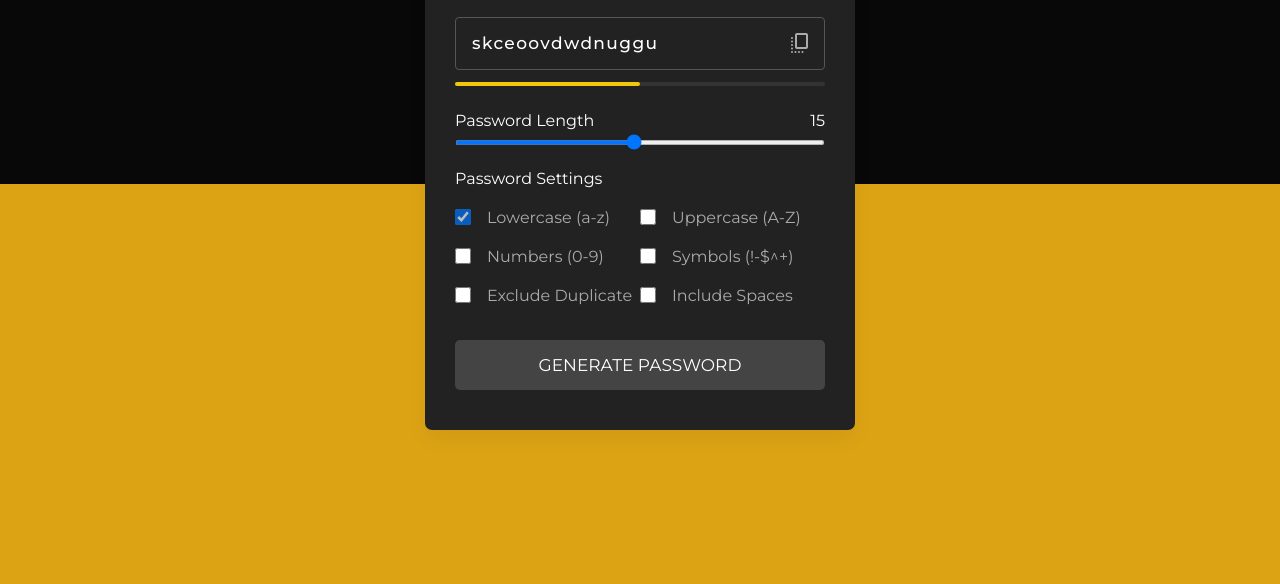
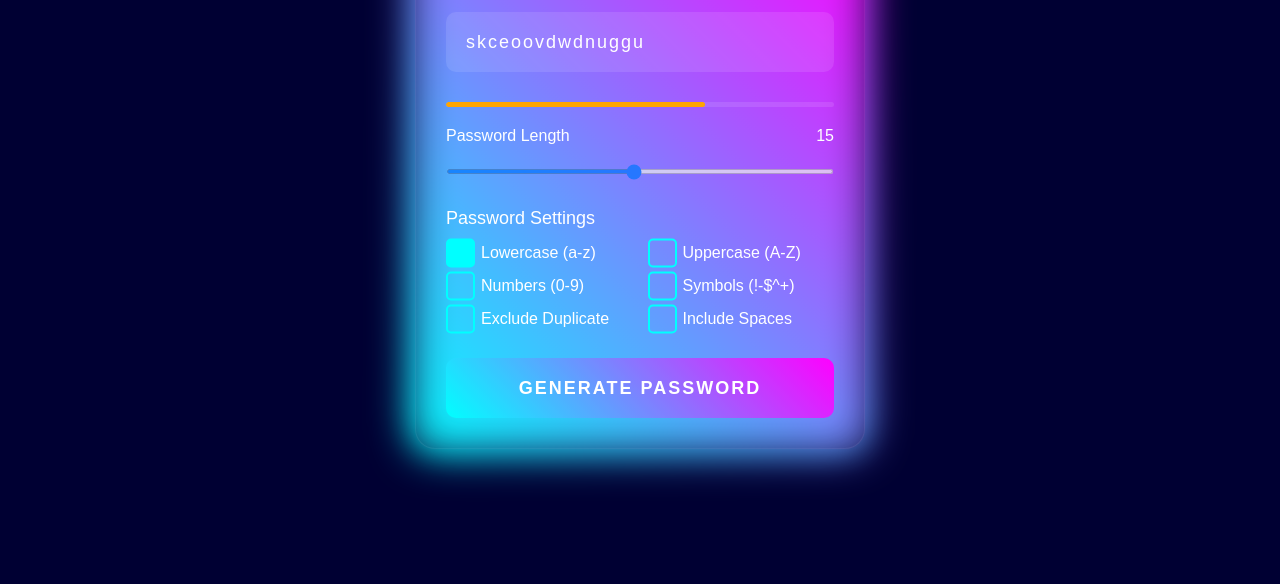
Before and after one commit to Code-name-HeaLer/Project_3, a plain HTML site: page index.html in a window 1280 px wide. Shown: the part 216-800 px from the top of the page. Drawn offline with nearby package versions, Linux system fonts and the light colour scheme.

Commit message:
New UI added

```diff
--- a/index.html
+++ b/index.html
@@ -1,64 +1,66 @@
 <!DOCTYPE html>
-<html lang="en" >
+<html lang="en">
   <head>
-  <meta charset="UTF-8">
-  <meta name="viewport" content="width=device-width, initial-scale=1.0">
+    <meta charset="UTF-8" />
+    <meta name="viewport" content="width=device-width, initial-scale=1.0" />
     <title>Password Generator</title>
-  <link rel='stylesheet' href='https://fonts.googleapis.com/css2?family=Material+Symbols+Rounded:opsz,wght,FILL,GRAD@20..48,100..700,0..1,-50..200'>
-<link rel='stylesheet' href='https://fonts.googleapis.com/css2?family=Montserrat:wght@400;500&amp;display=swap'><link rel="stylesheet" href="./style.css">
-
+    <link
+      rel="stylesheet"
+      href="https://fonts.googleapis.com/css2?family=Material+Symbols+Rounded:opsz,wght,FILL,GRAD@20..48,100..700,0..1,-50..200"
+    />
+    <link
+      rel="stylesheet"
+      href="https://fonts.googleapis.com/css2?family=Montserrat:wght@400;500&amp;display=swap"
+    />
+    <link rel="stylesheet" href="./style.css" />
   </head>
   <body>
     <!-- partial:index.partial.html -->
     <div class="container">
-  <h2>Password Generator</h2>
-  <div class="wrapper">
+      <h2>Sci-Fi Password Generator</h2>
       <div class="input-box">
-      <input type="text" disabled>
-      <span class="material-symbols-rounded">copy_all</span>
+        <input type="text" disabled />
+        <span class="fas fa-copy"></span>
       </div>
       <div class="pass-indicator"></div>
       <div class="pass-length">
         <div class="details">
-        <label class="title">Password Length</label>
+          <label>Password Length</label>
           <span></span>
         </div>
-      <input type="range" min="1" max="30" value="15" step="1">
+        <input type="range" min="1" max="30" value="15" step="1" />
       </div>
       <div class="pass-settings">
         <label class="title">Password Settings</label>
         <ul class="options">
           <li class="option">
-          <input type="checkbox" id="lowercase" checked>
+            <input type="checkbox" id="lowercase" checked />
             <label for="lowercase">Lowercase (a-z)</label>
           </li>
           <li class="option">
-          <input type="checkbox" id="uppercase">
+            <input type="checkbox" id="uppercase" />
             <label for="uppercase">Uppercase (A-Z)</label>
           </li>
           <li class="option">
-          <input type="checkbox" id="numbers">
+            <input type="checkbox" id="numbers" />
             <label for="numbers">Numbers (0-9)</label>
           </li>
           <li class="option">
-          <input type="checkbox" id="symbols">
+            <input type="checkbox" id="symbols" />
             <label for="symbols">Symbols (!-$^+)</label>
           </li>
           <li class="option">
-          <input type="checkbox" id="exc-duplicate">
+            <input type="checkbox" id="exc-duplicate" />
             <label for="exc-duplicate">Exclude Duplicate</label>
           </li>
           <li class="option">
-          <input type="checkbox" id="spaces">
+            <input type="checkbox" id="spaces" />
             <label for="spaces">Include Spaces</label>
           </li>
         </ul>
       </div>
       <button class="generate-btn">Generate Password</button>
     </div>
-</div>
-<!-- partial -->
-  <script  src="./script.js"></script>
-
+    <script src="./script.js"></script>
   </body>
 </html>
--- a/style.css
+++ b/style.css
@@ -1,9 +1,16 @@
+:root {
+  --primary-color: #00ffff;
+  --secondary-color: #ff00ff;
+  --bg-color: #000033;
+  --text-color: #ffffff;
+}
+
 * {
   margin: 0;
   padding: 0;
   box-sizing: border-box;
-  font-family: "Montserrat", sans-serif;
-  color: #fff;
+  font-family: "Orbitron", sans-serif;
+  color: var(--text-color);
 }
 
 body {
@@ -11,209 +18,238 @@ body {
   align-items: center;
   justify-content: center;
   min-height: 100vh;
-  background: linear-gradient(180deg, #070807 50%, #dca314 50%);
+  background: var(--bg-color);
+  overflow: hidden;
 }
 
 .container {
-  width: 430px;
-  background: #222;
-  border-radius: 7px;
-  box-shadow: 0 10px 20px rgba(0, 0, 0, 0.05);
+  width: 450px;
+  background: rgba(255, 255, 255, 0.05);
+  border-radius: 20px;
+  box-shadow: 0 0 30px rgba(0, 255, 255, 0.3);
+  backdrop-filter: blur(10px);
+  border: 1px solid rgba(255, 255, 255, 0.1);
+  padding: 30px;
+  position: relative;
 }
 
-.container h2 {
-  font-weight: 600;
-  font-size: 21px;
-  padding: 16px 30px;
-  border-bottom: 1px solid #444;
-  text-align: center;
+.container::before {
+  content: "";
+  position: absolute;
+  top: -5px;
+  left: -5px;
+  right: -5px;
+  bottom: -5px;
+  background: linear-gradient(
+    45deg,
+    var(--primary-color),
+    var(--secondary-color)
+  );
+  z-index: -1;
+  filter: blur(20px);
+  border-radius: 25px;
 }
 
-.wrapper {
-  margin: 20px 30px;
+h2 {
+  font-weight: 700;
+  font-size: 28px;
+  text-align: center;
+  margin-bottom: 30px;
+  text-shadow: 0 0 10px var(--primary-color);
 }
 
 .input-box {
   position: relative;
+  margin-bottom: 30px;
 }
 
 .input-box input {
   width: 100%;
-  height: 53px;
-  color: #fff;
-  background: none;
-  font-size: 17px;
-  font-weight: 500;
-  border-radius: 4px;
-  letter-spacing: 1.4px;
-  border: 1px solid #555;
-  padding: 0 48px 0 16px;
+  height: 60px;
+  background: rgba(255, 255, 255, 0.1);
+  border: none;
+  border-radius: 10px;
+  font-size: 18px;
+  padding: 0 50px 0 20px;
+  letter-spacing: 2px;
 }
 
 .input-box span {
   position: absolute;
-  right: 13px;
+  right: 20px;
+  top: 50%;
+  transform: translateY(-50%);
   cursor: pointer;
-  line-height: 53px;
-  color: #aaa;
+  font-size: 24px;
+  color: var(--primary-color);
+  transition: all 0.3s ease;
 }
 
 .input-box span:hover {
-  color: #4285f4 !important;
+  color: var(--secondary-color);
 }
 
 .pass-indicator {
   width: 100%;
-  height: 4px;
+  height: 5px;
+  background: rgba(255, 255, 255, 0.1);
+  margin: 20px 0;
+  border-radius: 10px;
+  overflow: hidden;
   position: relative;
-  background: #333;
-  margin-top: 12px;
-  border-radius: 25px;
 }
 
 .pass-indicator::before {
+  content: "";
   position: absolute;
-  content: "";
+  top: 0;
+  left: 0;
   height: 100%;
   width: 0;
   border-radius: inherit;
-  transition: width 0.3s ease;
+  transition: width 0.3s ease, background 0.3s ease;
 }
 
 .pass-indicator#weak::before {
-  width: 20%;
-  background: #e64a4a;
+  width: 33.33%;
+  background: #ff4757;
 }
 
 .pass-indicator#medium::before {
-  width: 50%;
-  background: #f1c80b;
+  width: 66.66%;
+  background: #ffa502;
 }
 
 .pass-indicator#strong::before {
   width: 100%;
-  background: #27c468;
+  background: #2ed573;
 }
 
 .pass-length {
-  margin: 25px 0 20px;
+  margin-bottom: 30px;
 }
 
 .pass-length .details {
   display: flex;
   justify-content: space-between;
+  align-items: center;
+  margin-bottom: 15px;
 }
 
-.pass-length input {
+.pass-length input[type="range"] {
   width: 100%;
   height: 5px;
+  background: rgba(255, 255, 255, 0.1);
+  border-radius: 5px;
+  outline: none;
+  opacity: 0.7;
+  transition: opacity 0.2s;
 }
 
-.pass-settings .options {
-  display: flex;
-  list-style: none;
-  flex-wrap: wrap;
-  margin-top: 20px;
+.pass-length input[type="range"]:hover {
+  opacity: 1;
 }
 
-.pass-settings .options .option {
+.pass-length input[type="range"]::-webkit-slider-thumb {
+  -webkit-appearance: none;
+  appearance: none;
+  width: 20px;
+  height: 20px;
+  background: var(--primary-color);
+  cursor: pointer;
+  border-radius: 50%;
+}
+
+.pass-settings .title {
+  font-size: 18px;
+  margin-bottom: 15px;
+  display: block;
+}
+
+.options {
+  display: grid;
+  grid-template-columns: repeat(2, 1fr);
+  gap: 15px;
+}
+
+.option {
   display: flex;
   align-items: center;
-  margin-bottom: 20px;
-  width: 50%;
 }
 
-.options .option:first-child {
-  pointer-events: none;
+.option input[type="checkbox"] {
+  display: none;
 }
 
-.options .option:first-child input {
-  opacity: 0.7;
+.option label {
+  position: relative;
+  padding-left: 35px;
+  cursor: pointer;
+  font-size: 16px;
 }
 
-.options .option input {
-  height: 16px;
-  width: 16px;
-  cursor: pointer;
+.option label::before {
+  content: "";
+  position: absolute;
+  left: 0;
+  top: 50%;
+  transform: translateY(-50%);
+  width: 25px;
+  height: 25px;
+  border: 2px solid var(--primary-color);
+  border-radius: 5px;
 }
 
-.options .option label {
-  cursor: pointer;
-  color: #aaa;
-  padding-left: 16px;
+.option input[type="checkbox"]:checked + label::before {
+  background-color: var(--primary-color);
+}
+
+.option input[type="checkbox"]:checked + label::after {
+  content: "\f00c";
+  font-family: "Font Awesome 5 Free";
+  font-weight: 900;
+  position: absolute;
+  left: 6px;
+  top: 50%;
+  transform: translateY(-50%);
+  color: var(--bg-color);
 }
 
 .generate-btn {
   width: 100%;
-  color: #fff;
+  height: 60px;
   border: none;
   outline: none;
   cursor: pointer;
-  background: #444;
-  font-size: 17px;
-  padding: 15px 0;
-  border-radius: 5px;
+  background: linear-gradient(
+    45deg,
+    var(--primary-color),
+    var(--secondary-color)
+  );
+  font-size: 18px;
+  font-weight: 700;
   text-transform: uppercase;
-  margin: 15px 0 20px;
-  transition: background 0.3s ease, transform 0.2s ease;
+  letter-spacing: 2px;
+  border-radius: 10px;
+  margin-top: 30px;
+  transition: all 0.3s ease;
 }
 
 .generate-btn:hover {
-  background: #333;
-}
-
-.generate-btn:active {
-  transform: scale(0.95);
-}
-
-@media (max-width: 1200px) {
-  .container {
-    width: 90%;
-    max-width: 600px;
-  }
-
-  body {
-    font-size: 16px;
-  }
-
-  .input-box input {
-    font-size: 16px;
-    padding: 0 32px 0 12px;
-  }
-
-}
-
-@media (max-width: 768px) {
-  .container {
-    width: 90%;
-    max-width: 600px;
-    margin: 0 auto;
-  }
-
-  body {
-    font-size: 18px;
-  }
-
-  .input-box input {
-    font-size: 16px;
-    padding: 0 20px 0 10px;
-  }
-
+  box-shadow: 0 0 20px var(--primary-color);
 }
 
 @media (max-width: 480px) {
   .container {
     width: 95%;
-    max-width: 400px;
-    margin: 0 auto;
+    padding: 20px;
   }
 
-  body {
-    font-size: 15px;
+  h2 {
+    font-size: 24px;
   }
 
-  .input-box input {
-    font-size: 21px;
-    padding: 0 16px 0 8px;
+  .options {
+    grid-template-columns: 1fr;
   }
 }
```
Lines whose indentation alone changed are shown as unchanged.
